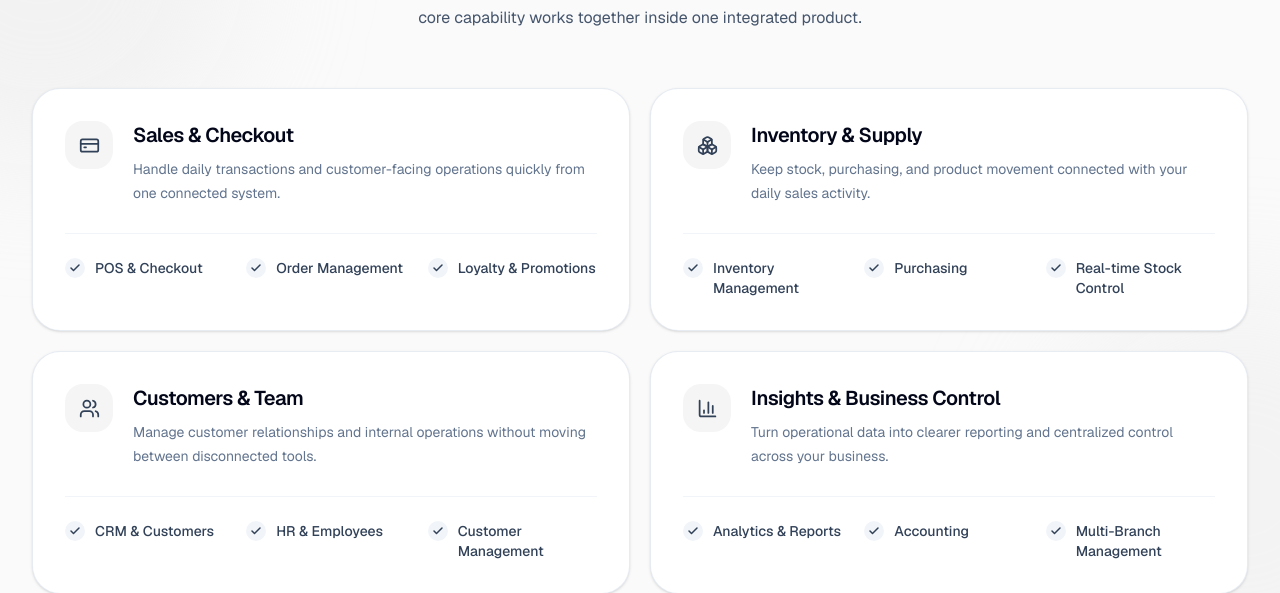
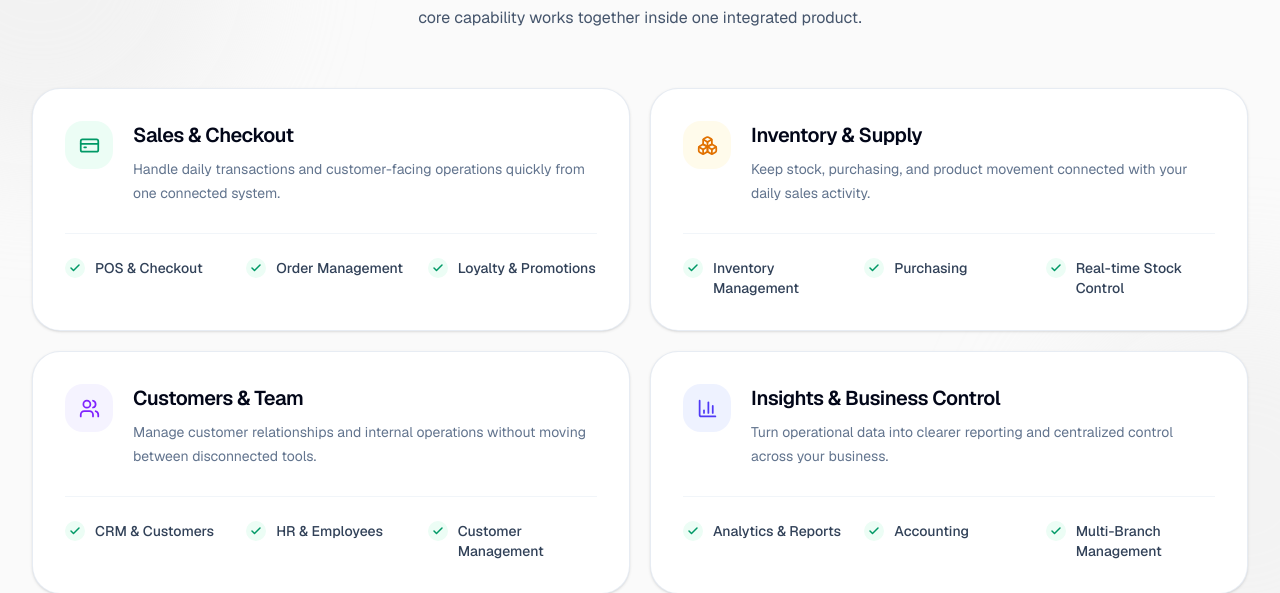
Before and after one commit to faalvaro/nexora-erp, a Next.js app: page / in a window 1280 px wide. Shown: the part 2860-3453 px from the top of the page. Built offline with nearby package versions, Linux system fonts and the light colour scheme; no server answers.

Commit message:
Add subtle color accents to feature modules

```diff
--- a/components/landing/modules.tsx
+++ b/components/landing/modules.tsx
@@ -23,7 +23,7 @@ export function Modules() {
         t("groups.sales.items.orders"),
         t("groups.sales.items.loyalty"),
       ],
-      iconClass: "bg-neutral-100 text-slate-700",
+      iconClass: "bg-emerald-50 text-emerald-600",
     },
     {
       key: "inventory",
@@ -35,7 +35,7 @@ export function Modules() {
         t("groups.inventory.items.purchasing"),
         t("groups.inventory.items.stock"),
       ],
-      iconClass: "bg-neutral-100 text-slate-700",
+      iconClass: "bg-amber-50 text-amber-600",
     },
     {
       key: "customers",
@@ -47,7 +47,7 @@ export function Modules() {
         t("groups.customers.items.hr"),
         t("groups.customers.items.customerData"),
       ],
-      iconClass: "bg-neutral-100 text-slate-700",
+      iconClass: "bg-violet-50 text-violet-600",
     },
     {
       key: "insights",
@@ -59,7 +59,7 @@ export function Modules() {
         t("groups.insights.items.accounting"),
         t("groups.insights.items.multiBranch"),
       ],
-      iconClass: "bg-neutral-100 text-slate-700",
+      iconClass: "bg-indigo-50 text-indigo-600",
     },
   ];
 
@@ -105,7 +105,7 @@ export function Modules() {
                     <Icon size={21} />
                   </div>
 
-                  <div>
+                  <div className="min-w-0">
                     <h3 className="text-xl font-semibold tracking-tight text-slate-950">
                       {group.title}
                     </h3>
@@ -122,7 +122,7 @@ export function Modules() {
                       key={item}
                       className="flex items-start gap-2.5"
                     >
-                      <div className="flex size-5 shrink-0 items-center justify-center rounded-full bg-slate-100 text-slate-700">
+                      <div className="flex size-5 shrink-0 items-center justify-center rounded-full bg-emerald-50 text-emerald-600">
                         <Check size={12} strokeWidth={3} />
                       </div>
 
```
